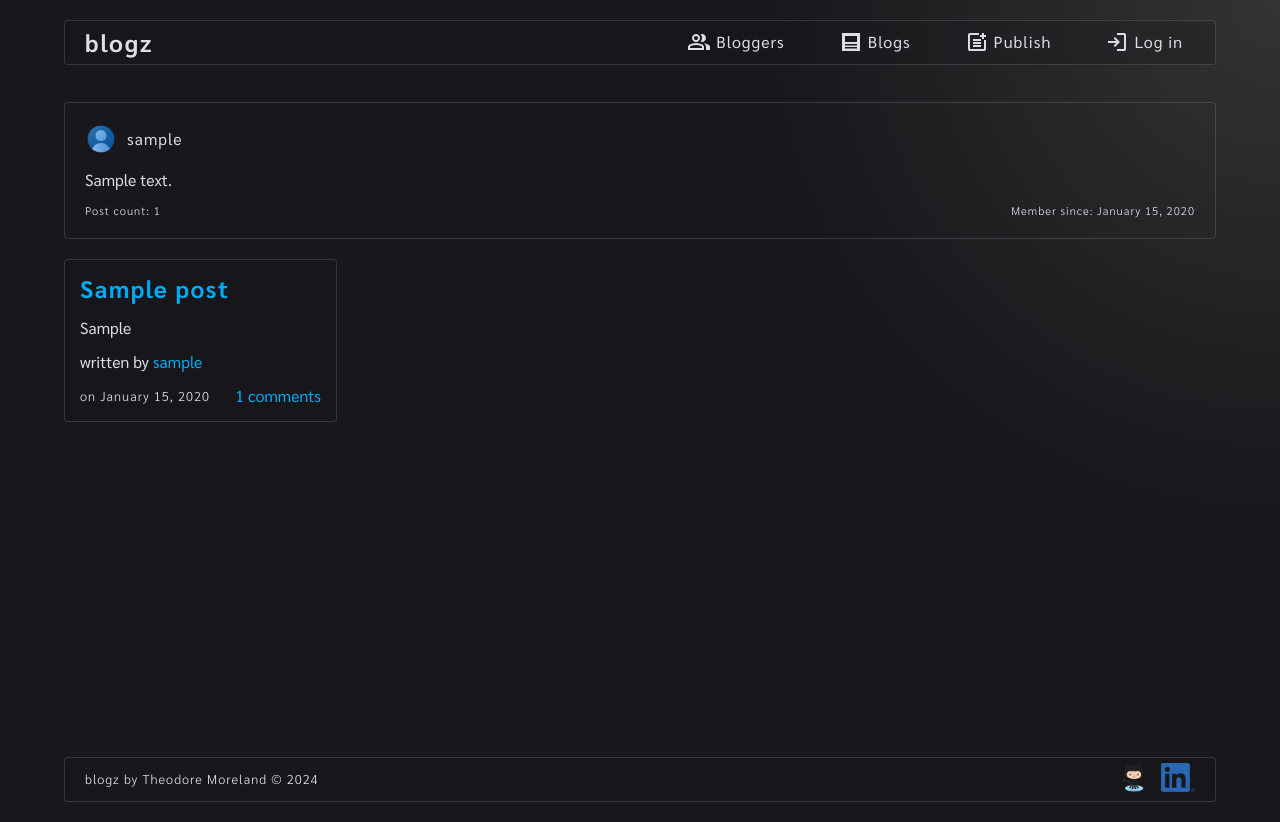
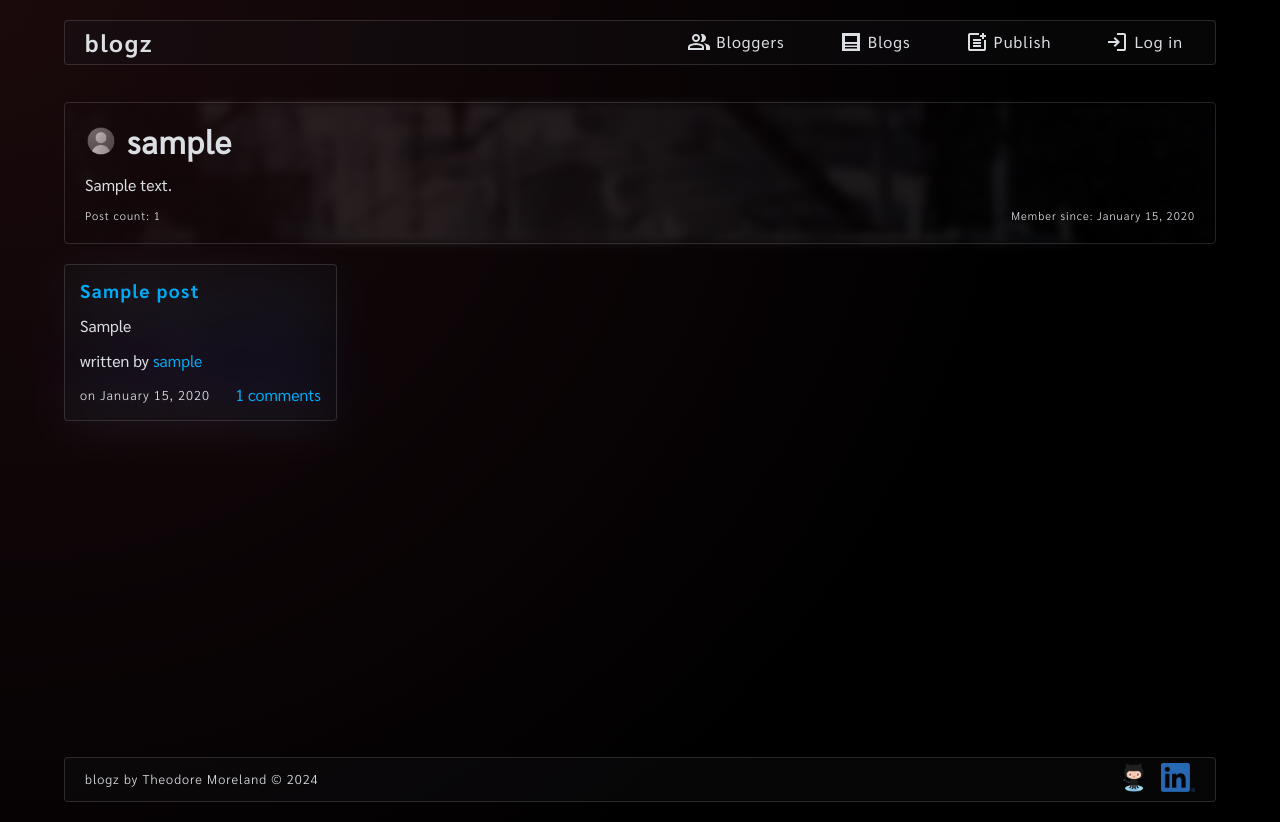
Before and after one commit to theodoremoreland/Blogz, a Flask app: page /blog?user=1 in a window 1280 px wide. Run offline with Flask 3, Linux system fonts and the light colour scheme; tables that the repository leaves empty hold one stand-in row (values such as "Sample post").

Commit message:
updated background radial gradient + implemented background images + updated font heirarchy for user blog

```diff
--- a/application/blueprints/Blog/templates/blog.html
+++ b/application/blueprints/Blog/templates/blog.html
@@ -6,10 +6,13 @@
     <div class="header">
         <img src="../../../static/images/icons/avatar.gif" alt="{{user.username}}'s avatar" class="avatar">
         {% if user.username == session['username'] %}
-        <a class="user you" href="/edit-profile" title="You">{{user.username}} (You)</a>
+        <a class="user you" href="/edit-profile" title="You">
+            <h1>{{user.username}} (You)</h1>
+        </a>
         {% else %}
-        <span class="user">{{user.username}}</span>
+        <h1 class="user">{{user.username}}</h1>
         {% endif %}
+        <div class="bg-image"></div>
     </div>
     <p class="about">{{user.about_me}}</p>
     <div class="metadata">
@@ -22,9 +25,9 @@
 <ul class="blog-previews">
     {% for blog_post in blog %}
     <li class="blog-preview">
-        <h2 class="title">
+        <h3 class="title">
             <a href="/blog?blog_post_id={{blog_post.id}}">{{blog_post.title}}</a>
-        </h2>
+        </h3>
         {% if blog_post.entry|length > 75 %}
         <p class="entry">
             {{ blog_post.entry[:75] | trim }}...
@@ -53,6 +56,7 @@
                 </a>
             </span>
         </div>
+        <div class="bg-image"></div>
     </li>
     {% endfor %}
 </ul>
--- a/application/blueprints/Bloggers/templates/bloggers.html
+++ b/application/blueprints/Bloggers/templates/bloggers.html
@@ -19,6 +19,7 @@
             <span class="post-count">Post count: {{post_count_by_user[user.id]}}</span>
             <span class="since">Member since: {{user.member_since.strftime("%B %d, %Y")}}</span>
         </div>
+        <div class="bg-image"></div>
     </li>
     {% endfor %}
 </ul>
--- a/application/static/css/style.css
+++ b/application/static/css/style.css
@@ -41,7 +41,8 @@ html {
   font-family: sarabun-regular;
   font-size: 16px;
   background: var(--quinary-color);
-  background: radial-gradient( circle farthest-corner at top right, #000c 0%, #18181c 34% );
+  /* background: radial-gradient( circle farthest-corner at top right, #000c 0%, #18181c 34% ); */
+  background: radial-gradient(circle farthest-corner at top left,rgb(255, 95, 104) -606%,#000001 70%);
 }
 
 body {
@@ -430,6 +431,7 @@ ul::-webkit-scrollbar-thumb {
 }
 
 .users > li {
+  position: relative;
   color: var(--tertiary-color);
   overflow: hidden;
   white-space: nowrap;
@@ -441,6 +443,20 @@ ul::-webkit-scrollbar-thumb {
   width: 100%;
   background-color: var(--secondary-background-color);
   box-shadow: var(--primary-shadow);
+}
+
+.users > li .bg-image {
+  pointer-events: none;
+  position: absolute;
+  top: 0;
+  left: 0;
+  width: 100%;
+  height: 100%;
+  z-index: -1;
+  background-image: url("../images/background/abstract.jpeg");
+  background-size: cover;
+  background-position: center;
+  opacity: 0.03;
 }
 
 @media screen and (min-width: 720px) {
@@ -478,7 +494,7 @@ ul::-webkit-scrollbar-thumb {
 .avatar {
   height: 2rem;
   width: 2rem;
-  filter: hue-rotate(330deg);
+  mix-blend-mode: luminosity;
 }
 
 .metadata {
@@ -538,12 +554,33 @@ ul::-webkit-scrollbar-thumb {
 }
 
 .blog-preview {
+  position: relative;
   color: var(--tertiary-color);
   padding: 15px;
   border: var(--primary-border);
   border-radius: 4px;
   background-color: var(--secondary-background-color);
   box-shadow: var(--primary-shadow);
+}
+
+.blog-preview .bg-image, .blog-user .bg-image {
+  pointer-events: none;
+  position: absolute;
+  top: 0;
+  left: 0;
+  width: 100%;
+  height: 100%;
+  z-index: -1;
+  background-size: cover;
+  background-position: center;
+  filter: blur(5px);
+  opacity: 0.1;
+}
+
+.blog-preview .bg-image {
+  background-image: url("../images/background/keyboard.jpg");
+  filter: blur(25px);
+  opacity: 0.2;
 }
 
 .blog-preview .title {
@@ -559,6 +596,7 @@ ul::-webkit-scrollbar-thumb {
 }
 
 .blog-user {
+  position: relative;
   width: 100%;
   box-sizing: border-box;
   padding: 20px;
@@ -577,8 +615,16 @@ ul::-webkit-scrollbar-thumb {
   gap: 10px;
 }
 
+.blog-user .user {
+  margin: 0;
+}
+
 .blog-user svg {
   fill: var(--tertiary-color);
+}
+
+.blog-user .bg-image {
+  background-image: url("../images/background/abstract.jpeg");
 }
 
 .blog-post {
```
